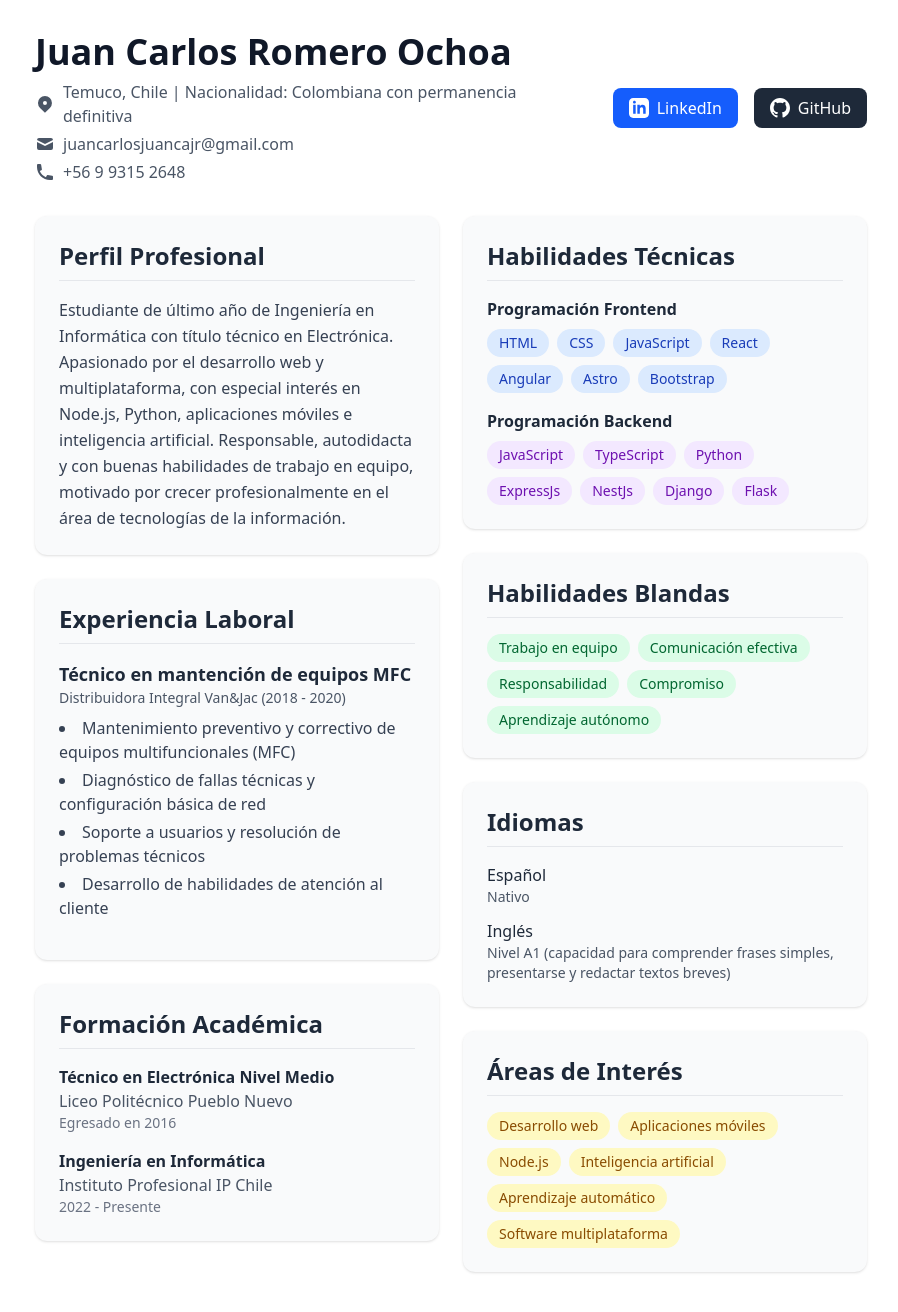
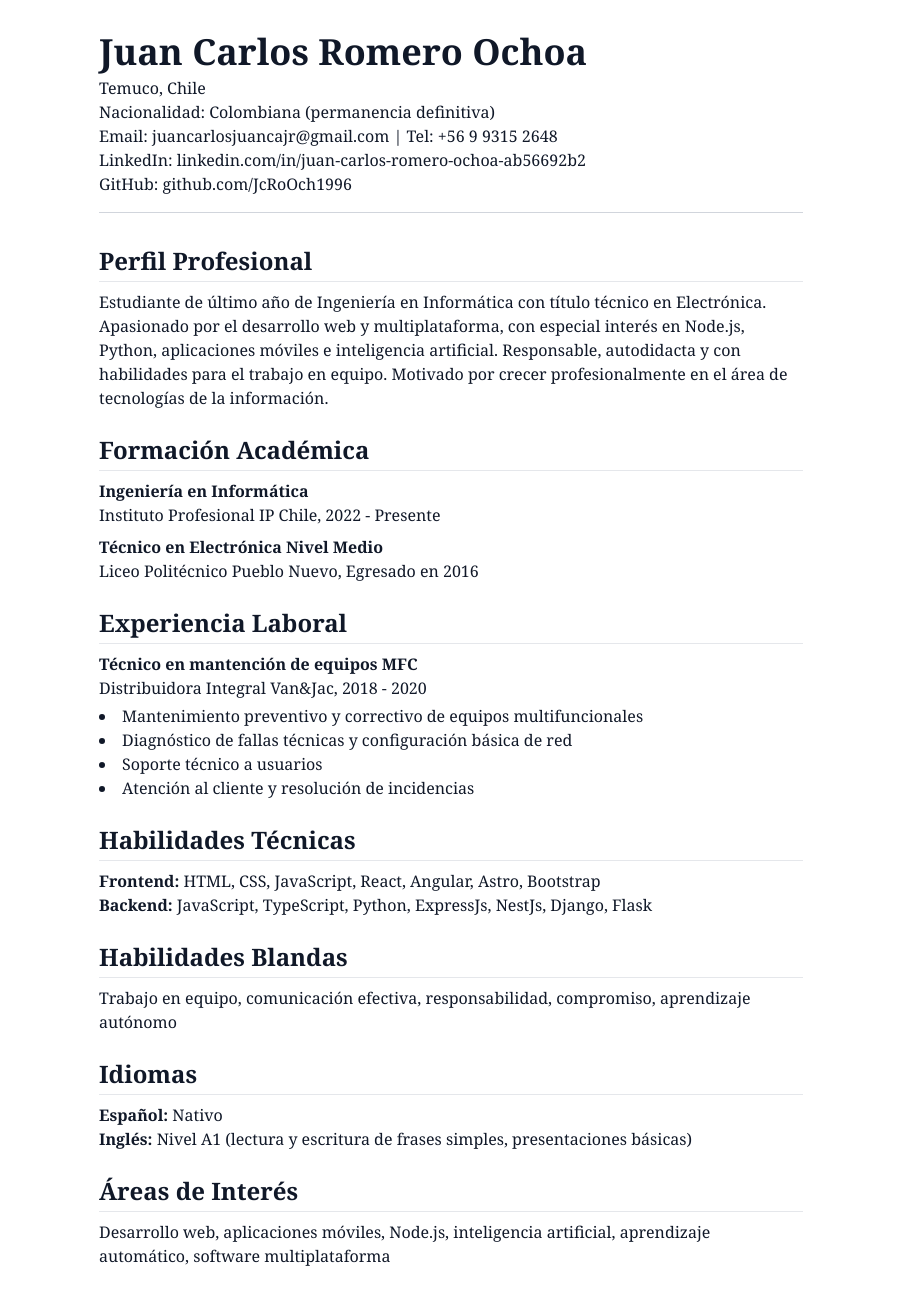
Before and after one commit to JcRoOch1996/curriculun_vitae, a React (Vite) app: page / in a window 1280 px wide. Shown: the top 1312 px of the page, without its empty margins (189-1087 px from the left). Built offline with nearby package versions, Linux system fonts and the light colour scheme.

Commit message:
se ajusto curriculun al formato harvard

```diff
--- a/src/App.jsx
+++ b/src/App.jsx
@@ -3,199 +3,80 @@ import React from "react";
 export default function CV() {
   return (
     <div className="min-h-screen bg-white">
-      <main className="max-w-4xl mx-auto p-8 text-gray-800 font-sans">
-        {/* Header con diseño moderno */}
-        <header className="mb-8 flex flex-col md:flex-row gap-6 items-start md:items-center">
-          <div className="flex-1">
-            <h1 className="text-4xl font-bold text-gray-900 mb-2">Juan Carlos Romero Ochoa</h1>
-            <div className="space-y-1 text-gray-600">
-              <p className="flex items-center gap-2">
-                <svg xmlns="http://www.w3.org/2000/svg" className="h-5 w-5" viewBox="0 0 20 20" fill="currentColor">
-                  <path fillRule="evenodd" d="M5.05 4.05a7 7 0 119.9 9.9L10 18.9l-4.95-4.95a7 7 0 010-9.9zM10 11a2 2 0 100-4 2 2 0 000 4z" clipRule="evenodd" />
-                </svg>
-                Temuco, Chile | Nacionalidad: Colombiana con permanencia definitiva
-              </p>
-              <p className="flex items-center gap-2">
-                <svg xmlns="http://www.w3.org/2000/svg" className="h-5 w-5" viewBox="0 0 20 20" fill="currentColor">
-                  <path d="M2.003 5.884L10 9.882l7.997-3.998A2 2 0 0016 4H4a2 2 0 00-1.997 1.884z" />
-                  <path d="M18 8.118l-8 4-8-4V14a2 2 0 002 2h12a2 2 0 002-2V8.118z" />
-                </svg>
-                juancarlosjuancajr@gmail.com
-              </p>
-              <p className="flex items-center gap-2">
-                <svg xmlns="http://www.w3.org/2000/svg" className="h-5 w-5" viewBox="0 0 20 20" fill="currentColor">
-                  <path d="M2 3a1 1 0 011-1h2.153a1 1 0 01.986.836l.74 4.435a1 1 0 01-.54 1.06l-1.548.773a11.037 11.037 0 006.105 6.105l.774-1.548a1 1 0 011.059-.54l4.435.74a1 1 0 01.836.986V17a1 1 0 01-1 1h-2C7.82 18 2 12.18 2 5V3z" />
-                </svg>
-                +56 9 9315 2648
-              </p>
-            </div>
-          </div>
-          <div className="flex gap-4">
-            <a
-              href="https://linkedin.com/in/juan-carlos-romero-ochoa-ab56692b2"
-              target="_blank"
-              rel="noopener noreferrer"
-              className="bg-blue-600 text-white px-4 py-2 rounded-lg flex items-center gap-2 hover:bg-blue-700 transition-colors"
-            >
-              <svg xmlns="http://www.w3.org/2000/svg" className="h-5 w-5" viewBox="0 0 24 24" fill="currentColor">
-                <path d="M19 0h-14c-2.761 0-5 2.239-5 5v14c0 2.761 2.239 5 5 5h14c2.762 0 5-2.239 5-5v-14c0-2.761-2.238-5-5-5zm-11 19h-3v-11h3v11zm-1.5-12.268c-.966 0-1.75-.79-1.75-1.764s.784-1.764 1.75-1.764 1.75.79 1.75 1.764-.783 1.764-1.75 1.764zm13.5 12.268h-3v-5.604c0-3.368-4-3.113-4 0v5.604h-3v-11h3v1.765c1.396-2.586 7-2.777 7 2.476v6.759z"/>
-              </svg>
-              LinkedIn
-            </a>
-            <a
-              href="https://github.com/JcRoOch1996"
-              target="_blank"
-              rel="noopener noreferrer"
-              className="bg-gray-800 text-white px-4 py-2 rounded-lg flex items-center gap-2 hover:bg-gray-900 transition-colors"
-            >
-              <svg xmlns="http://www.w3.org/2000/svg" className="h-5 w-5" viewBox="0 0 24 24" fill="currentColor">
-                <path d="M12 0c-6.626 0-12 5.373-12 12 0 5.302 3.438 9.8 8.207 11.387.599.111.793-.261.793-.577v-2.234c-3.338.726-4.033-1.416-4.033-1.416-.546-1.387-1.333-1.756-1.333-1.756-1.089-.745.083-.729.083-.729 1.205.084 1.839 1.237 1.839 1.237 1.07 1.834 2.807 1.304 3.492.997.107-.775.418-1.305.762-1.604-2.665-.305-5.467-1.334-5.467-5.931 0-1.311.469-2.381 1.236-3.221-.124-.303-.535-1.524.117-3.176 0 0 1.008-.322 3.301 1.23.957-.266 1.983-.399 3.003-.404 1.02.005 2.047.138 3.006.404 2.291-1.552 3.297-1.23 3.297-1.23.653 1.653.242 2.874.118 3.176.77.84 1.235 1.911 1.235 3.221 0 4.609-2.807 5.624-5.479 5.921.43.372.823 1.102.823 2.222v3.293c0 .319.192.694.801.576 4.765-1.589 8.199-6.086 8.199-11.386 0-6.627-5.373-12-12-12z"/>
-              </svg>
-              GitHub
-            </a>
-          </div>
+      <main className="max-w-3xl mx-auto p-8 text-gray-900 font-serif">
+        {/* Encabezado estilo Harvard */}
+        <header className="mb-8 border-b border-gray-300 pb-4">
+          <h1 className="text-4xl font-bold">Juan Carlos Romero Ochoa</h1>
+          <p className="mt-1">Temuco, Chile</p>
+          <p>Nacionalidad: Colombiana (permanencia definitiva)</p>
+          <p>Email: juancarlosjuancajr@gmail.com | Tel: +56 9 9315 2648</p>
+          <p>LinkedIn: linkedin.com/in/juan-carlos-romero-ochoa-ab56692b2</p>
+          <p>GitHub: github.com/JcRoOch1996</p>
         </header>
 
-        {/* Secciones con diseño de tarjetas */}
-        <div className="grid grid-cols-1 md:grid-cols-2 gap-6">
-          {/* Columna izquierda */}
-          <div className="space-y-6">
         {/* Perfil Profesional */}
-            <section className="bg-gray-50 p-6 rounded-xl shadow-sm">
-              <h2 className="text-2xl font-semibold text-gray-800 mb-4 pb-2 border-b border-gray-200">
-                Perfil Profesional
-              </h2>
-              <p className="text-gray-700 leading-relaxed">
-                Estudiante de último año de Ingeniería en Informática con título
-                técnico en Electrónica. Apasionado por el desarrollo web y
-                multiplataforma, con especial interés en Node.js, Python, aplicaciones
-                móviles e inteligencia artificial. Responsable, autodidacta y con
-                buenas habilidades de trabajo en equipo, motivado por crecer
-                profesionalmente en el área de tecnologías de la información.
+        <section className="mb-6">
+          <h2 className="text-2xl font-semibold border-b border-gray-200 pb-1 mb-2">Perfil Profesional</h2>
+          <p>
+            Estudiante de último año de Ingeniería en Informática con título técnico en Electrónica. Apasionado por el desarrollo web y multiplataforma, con especial interés en Node.js, Python, aplicaciones móviles e inteligencia artificial. Responsable, autodidacta y con habilidades para el trabajo en equipo. Motivado por crecer profesionalmente en el área de tecnologías de la información.
           </p>
         </section>
 
+        {/* Formación Académica */}
+        <section className="mb-6">
+          <h2 className="text-2xl font-semibold border-b border-gray-200 pb-1 mb-2">Formación Académica</h2>
+          <ul className="space-y-2">
+            <li>
+              <p className="font-bold">Ingeniería en Informática</p>
+              <p>Instituto Profesional IP Chile, 2022 - Presente</p>
+            </li>
+            <li>
+              <p className="font-bold">Técnico en Electrónica Nivel Medio</p>
+              <p>Liceo Politécnico Pueblo Nuevo, Egresado en 2016</p>
+            </li>
+          </ul>
+        </section>
+
         {/* Experiencia Laboral */}
-            <section className="bg-gray-50 p-6 rounded-xl shadow-sm">
-              <h2 className="text-2xl font-semibold text-gray-800 mb-4 pb-2 border-b border-gray-200">
-                Experiencia Laboral
-              </h2>
+        <section className="mb-6">
+          <h2 className="text-2xl font-semibold border-b border-gray-200 pb-1 mb-2">Experiencia Laboral</h2>
           <div className="mb-4">
-                <h3 className="font-bold text-lg text-gray-800">Técnico en mantención de equipos MFC</h3>
-                <p className="text-sm text-gray-600 mb-2">
-                  Distribuidora Integral Van&Jac (2018 - 2020)
-                </p>
-                <ul className="list-disc list-inside space-y-1 text-gray-700">
-                  <li>Mantenimiento preventivo y correctivo de equipos multifuncionales (MFC)</li>
+            <p className="font-bold">Técnico en mantención de equipos MFC</p>
+            <p>Distribuidora Integral Van&Jac, 2018 - 2020</p>
+            <ul className="list-disc list-inside mt-1">
+              <li>Mantenimiento preventivo y correctivo de equipos multifuncionales</li>
               <li>Diagnóstico de fallas técnicas y configuración básica de red</li>
-                  <li>Soporte a usuarios y resolución de problemas técnicos</li>
-                  <li>Desarrollo de habilidades de atención al cliente</li>
+              <li>Soporte técnico a usuarios</li>
+              <li>Atención al cliente y resolución de incidencias</li>
             </ul>
           </div>
         </section>
 
-            {/* Formación Académica */}
-            <section className="bg-gray-50 p-6 rounded-xl shadow-sm">
-              <h2 className="text-2xl font-semibold text-gray-800 mb-4 pb-2 border-b border-gray-200">
-                Formación Académica
-              </h2>
-              <ul className="space-y-4">
-                <li>
-                  <h3 className="font-bold text-gray-800">Técnico en Electrónica Nivel Medio</h3>
-                  <p className="text-gray-600">Liceo Politécnico Pueblo Nuevo</p>
-                  <p className="text-sm text-gray-500">Egresado en 2016</p>
-                </li>
-                <li>
-                  <h3 className="font-bold text-gray-800">Ingeniería en Informática</h3>
-                  <p className="text-gray-600">Instituto Profesional IP Chile</p>
-                  <p className="text-sm text-gray-500">2022 - Presente</p>
-                </li>
-              </ul>
-            </section>
-          </div>
-
-          {/* Columna derecha */}
-          <div className="space-y-6">
         {/* Habilidades Técnicas */}
-            <section className="bg-gray-50 p-6 rounded-xl shadow-sm">
-              <h2 className="text-2xl font-semibold text-gray-800 mb-4 pb-2 border-b border-gray-200">
-                Habilidades Técnicas
-              </h2>
-
-              <div className="mb-4">
-                <h3 className="font-semibold text-gray-800 mb-2">Programación Frontend</h3>
-                <div className="flex flex-wrap gap-2">
-                  <span className="bg-blue-100 text-blue-800 px-3 py-1 rounded-full text-sm">HTML</span>
-                  <span className="bg-blue-100 text-blue-800 px-3 py-1 rounded-full text-sm">CSS</span>
-                  <span className="bg-blue-100 text-blue-800 px-3 py-1 rounded-full text-sm">JavaScript</span>
-                  <span className="bg-blue-100 text-blue-800 px-3 py-1 rounded-full text-sm">React</span>
-                  <span className="bg-blue-100 text-blue-800 px-3 py-1 rounded-full text-sm">Angular</span>
-                  <span className="bg-blue-100 text-blue-800 px-3 py-1 rounded-full text-sm">Astro</span>
-                  <span className="bg-blue-100 text-blue-800 px-3 py-1 rounded-full text-sm">Bootstrap</span>
-                </div>
-              </div>
-
-              <div>
-                <h3 className="font-semibold text-gray-800 mb-2">Programación Backend</h3>
-                <div className="flex flex-wrap gap-2">
-                  <span className="bg-purple-100 text-purple-800 px-3 py-1 rounded-full text-sm">JavaScript</span>
-                  <span className="bg-purple-100 text-purple-800 px-3 py-1 rounded-full text-sm">TypeScript</span>
-                  <span className="bg-purple-100 text-purple-800 px-3 py-1 rounded-full text-sm">Python</span>
-                  <span className="bg-purple-100 text-purple-800 px-3 py-1 rounded-full text-sm">ExpressJs</span>
-                  <span className="bg-purple-100 text-purple-800 px-3 py-1 rounded-full text-sm">NestJs</span>
-                  <span className="bg-purple-100 text-purple-800 px-3 py-1 rounded-full text-sm">Django</span>
-                  <span className="bg-purple-100 text-purple-800 px-3 py-1 rounded-full text-sm">Flask</span>
-                </div>
-              </div>
+        <section className="mb-6">
+          <h2 className="text-2xl font-semibold border-b border-gray-200 pb-1 mb-2">Habilidades Técnicas</h2>
+          <p><strong>Frontend:</strong> HTML, CSS, JavaScript, React, Angular, Astro, Bootstrap</p>
+          <p><strong>Backend:</strong> JavaScript, TypeScript, Python, ExpressJs, NestJs, Django, Flask</p>
         </section>
 
         {/* Habilidades Blandas */}
-            <section className="bg-gray-50 p-6 rounded-xl shadow-sm">
-              <h2 className="text-2xl font-semibold text-gray-800 mb-4 pb-2 border-b border-gray-200">
-                Habilidades Blandas
-              </h2>
-              <div className="flex flex-wrap gap-2">
-                <span className="bg-green-100 text-green-800 px-3 py-1 rounded-full text-sm">Trabajo en equipo</span>
-                <span className="bg-green-100 text-green-800 px-3 py-1 rounded-full text-sm">Comunicación efectiva</span>
-                <span className="bg-green-100 text-green-800 px-3 py-1 rounded-full text-sm">Responsabilidad</span>
-                <span className="bg-green-100 text-green-800 px-3 py-1 rounded-full text-sm">Compromiso</span>
-                <span className="bg-green-100 text-green-800 px-3 py-1 rounded-full text-sm">Aprendizaje autónomo</span>
-              </div>
+        <section className="mb-6">
+          <h2 className="text-2xl font-semibold border-b border-gray-200 pb-1 mb-2">Habilidades Blandas</h2>
+          <p>Trabajo en equipo, comunicación efectiva, responsabilidad, compromiso, aprendizaje autónomo</p>
         </section>
 
         {/* Idiomas */}
-            <section className="bg-gray-50 p-6 rounded-xl shadow-sm">
-              <h2 className="text-2xl font-semibold text-gray-800 mb-4 pb-2 border-b border-gray-200">
-                Idiomas
-              </h2>
-              <div className="space-y-3">
-                <div>
-                  <h3 className="font-medium text-gray-800">Español</h3>
-                  <p className="text-sm text-gray-600">Nativo</p>
-                </div>
-                <div>
-                  <h3 className="font-medium text-gray-800">Inglés</h3>
-                  <p className="text-sm text-gray-600">Nivel A1 (capacidad para comprender frases simples, presentarse y redactar textos breves)</p>
-                </div>
-              </div>
+        <section className="mb-6">
+          <h2 className="text-2xl font-semibold border-b border-gray-200 pb-1 mb-2">Idiomas</h2>
+          <p><strong>Español:</strong> Nativo</p>
+          <p><strong>Inglés:</strong> Nivel A1 (lectura y escritura de frases simples, presentaciones básicas)</p>
         </section>
 
         {/* Áreas de Interés */}
-            <section className="bg-gray-50 p-6 rounded-xl shadow-sm">
-              <h2 className="text-2xl font-semibold text-gray-800 mb-4 pb-2 border-b border-gray-200">
-                Áreas de Interés
-              </h2>
-              <div className="flex flex-wrap gap-2">
-                <span className="bg-yellow-100 text-yellow-800 px-3 py-1 rounded-full text-sm">Desarrollo web</span>
-                <span className="bg-yellow-100 text-yellow-800 px-3 py-1 rounded-full text-sm">Aplicaciones móviles</span>
-                <span className="bg-yellow-100 text-yellow-800 px-3 py-1 rounded-full text-sm">Node.js</span>
-                <span className="bg-yellow-100 text-yellow-800 px-3 py-1 rounded-full text-sm">Inteligencia artificial</span>
-                <span className="bg-yellow-100 text-yellow-800 px-3 py-1 rounded-full text-sm">Aprendizaje automático</span>
-                <span className="bg-yellow-100 text-yellow-800 px-3 py-1 rounded-full text-sm">Software multiplataforma</span>
-              </div>
+        <section className="mb-6">
+          <h2 className="text-2xl font-semibold border-b border-gray-200 pb-1 mb-2">Áreas de Interés</h2>
+          <p>Desarrollo web, aplicaciones móviles, Node.js, inteligencia artificial, aprendizaje automático, software multiplataforma</p>
         </section>
-          </div>
-        </div>
       </main>
     </div>
   );
```
Lines whose indentation alone changed are shown as unchanged.
